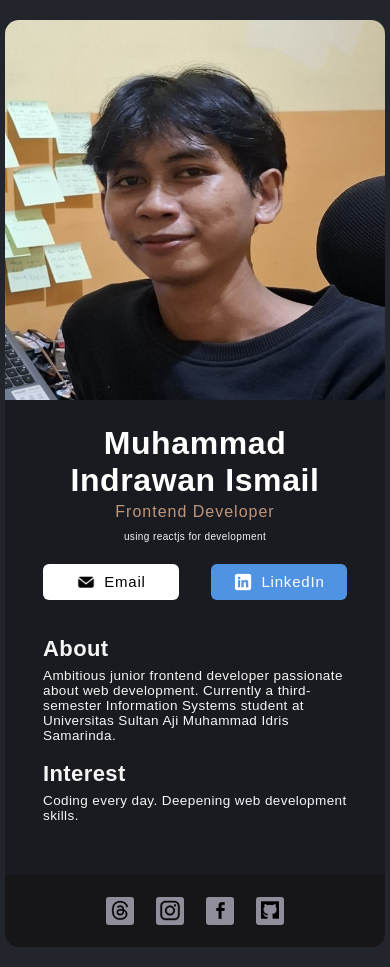
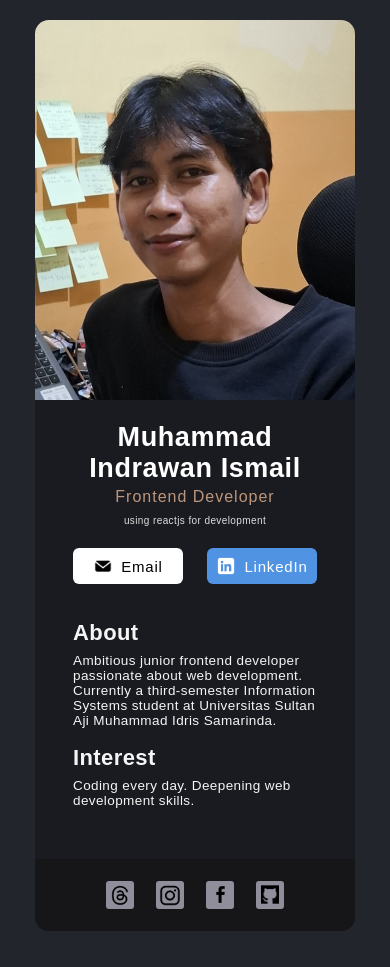
Before and after one commit to Indrawan-maker/mini-project-myprofile, a React (Vite) app: page / in a window 390 px wide. Built offline with nearby package versions, Linux system fonts and the light colour scheme.

Commit message:
add responsive

```diff
--- a/index.css
+++ b/index.css
@@ -217,3 +217,101 @@ p{
     width: 36px;
     margin-top: 3px;
 }
+
+@media only screen and (max-width: 768px) {
+
+    .container {
+    width: 320px;
+    min-height: 655px;
+    background-color: #1a1b21;
+    border-radius: 14px;
+    align-items: center;
+    justify-content: center;
+}
+
+.main-image {
+    width: 100%;
+    border-top-left-radius: 14px;
+    border-top-right-radius: 14px;
+    height: 45vh;
+}
+
+.main-text {
+    margin-left: auto;
+    margin-right: auto;
+    font-family: sans-serif;
+    width: 280px;
+}
+
+h1{
+    text-align: center;
+    font-weight: 700;
+    color: #ffffff;
+    margin-bottom: 0;
+    letter-spacing: 0.6px;
+    font-size: 27px;
+}
+
+h4{
+    text-align: center;
+    color: #bd967b;
+    font-weight: 500;
+    margin-top: 4px;
+    letter-spacing: 1px;
+}
+.main-p {
+    text-align: center;
+    font-weight: 300;
+    color: #dedede;
+    font-size: 10px;
+    margin-top: -12px;
+}
+
+.main-button{
+    display: flex;
+    justify-content: space-between;
+    align-items: center;
+    padding: 12px;
+    padding: 38px;
+    margin-top: -26px;
+}
+
+.email-btn{
+    background-color: #ffffff;
+    width: 110px;
+    height: 32px;
+    display: flex;
+    align-items: center;
+    justify-content: center;
+    border-radius: 6px;
+    border: none;
+    font-family: sans-serif;
+    font-weight: 548;
+    font-size: 15px;
+    gap: 8px;
+    cursor: pointer;
+    padding: 18px;
+    letter-spacing: 0.8px;
+
+}
+.lin-btn{
+    background-color: #5093e2;
+    color: #ffffff;
+    width: 110px;
+    height: 32px;
+    display: flex;
+    align-items: center;
+    justify-content: center;
+    border-radius: 6px;
+    border: none;
+    font-family: sans-serif;
+    font-weight: 548;
+    font-size: 15px;
+    gap: 8px;
+    cursor: pointer;
+    padding: 18px;
+    letter-spacing: 0.8px;
+}
+
+
+}
```
